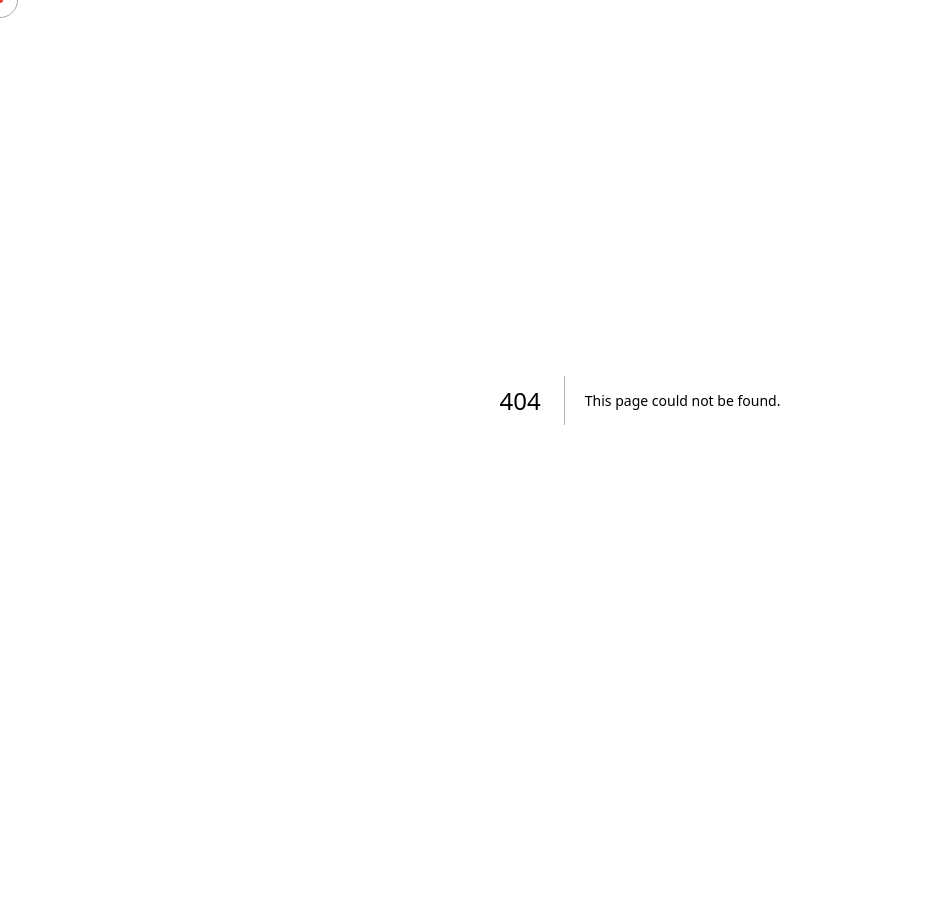
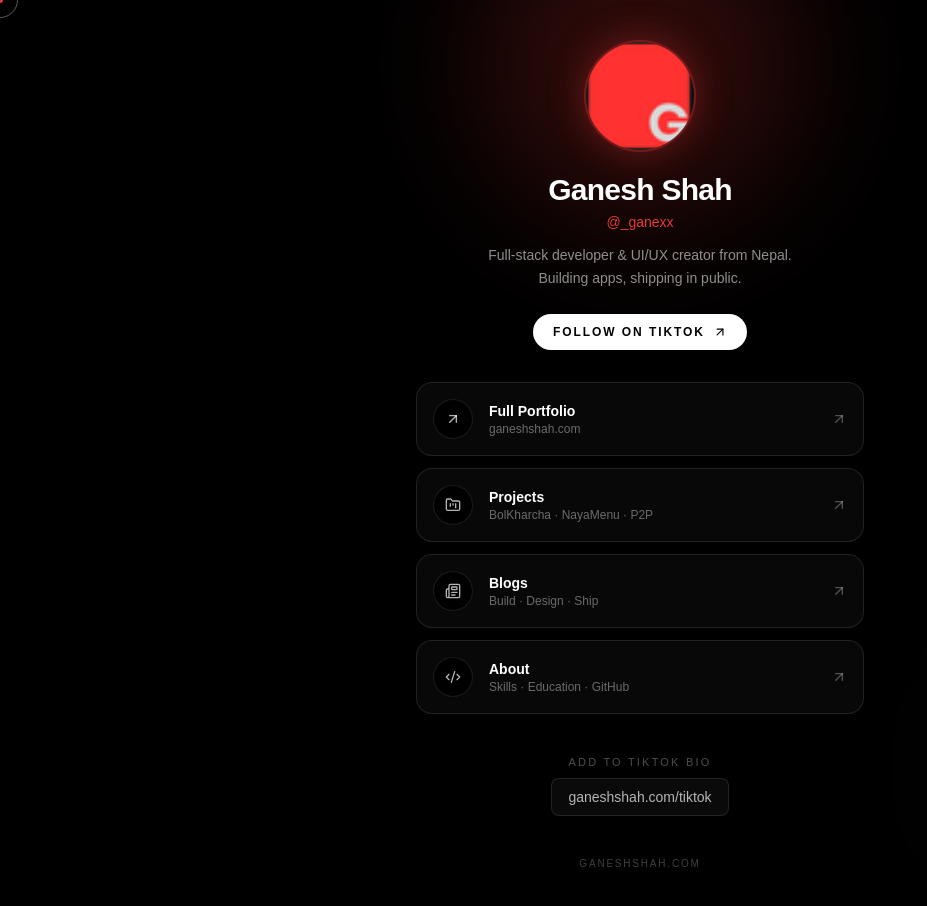
Before and after one commit to ganexhshah/ganexh, a Next.js app in the folder frontend/: page /tiktok in a window 1280 px wide. Before the commit this address had no page. Shown: the top 906 px of the page, without its empty margins (0-927 px from the left). Before the commit the page ends 800 px from the top, so only its background shows below. Built offline with nearby package versions, Linux system fonts and the light colour scheme; a web font is replaced by a local one; what tailwindcss-autocontrast, tailwindcss-react-aria-components, tailwindcss-with would draw is missing.

Commit message:
Add TikTok bio landing page at /tiktok.

```diff
--- a/frontend/src/app/sitemap.ts
+++ b/frontend/src/app/sitemap.ts
@@ -30,6 +30,12 @@ export default function sitemap(): MetadataRoute.Sitemap {
       changeFrequency: "monthly",
       priority: 0.8,
     },
+    {
+      url: `${siteConfig.url}/tiktok`,
+      lastModified: new Date(),
+      changeFrequency: "monthly",
+      priority: 0.85,
+    },
   ];
 
   const projectRoutes: MetadataRoute.Sitemap = projects.map((project) => ({
--- /dev/null
+++ b/frontend/src/app/tiktok/page.tsx
@@ -0,0 +1,131 @@
+import type { Metadata } from "next";
+import Image from "next/image";
+import Link from "next/link";
+import { ArrowUpRight, Code2, FolderKanban, Newspaper } from "lucide-react";
+
+import { siteConfig } from "@/data/site";
+import { socialLinks } from "@/data/social";
+
+export const metadata: Metadata = {
+  title: "TikTok @_ganexx",
+  description:
+    "Ganesh Shah on TikTok as @_ganexx — full-stack developer from Nepal. Visit ganeshshah.com for projects, blogs, and portfolio.",
+  alternates: { canonical: `${siteConfig.url}/tiktok` },
+  openGraph: {
+    title: "Ganesh Shah on TikTok — @_ganexx | ganeshshah.com",
+    description:
+      "Follow @_ganexx on TikTok. Explore the full portfolio at ganeshshah.com.",
+    url: `${siteConfig.url}/tiktok`,
+  },
+};
+
+const links = [
+  {
+    href: "/",
+    label: "Full Portfolio",
+    sub: "ganeshshah.com",
+    icon: ArrowUpRight,
+  },
+  {
+    href: "/projects",
+    label: "Projects",
+    sub: "BolKharcha · NayaMenu · P2P",
+    icon: FolderKanban,
+  },
+  {
+    href: "/blogs",
+    label: "Blogs",
+    sub: "Build · Design · Ship",
+    icon: Newspaper,
+  },
+  {
+    href: "/about",
+    label: "About",
+    sub: "Skills · Education · GitHub",
+    icon: Code2,
+  },
+];
+
+export default function TikTokPage() {
+  return (
+    <div className="relative flex min-h-dvh flex-col items-center overflow-hidden bg-black px-4 py-10 text-white sm:px-6">
+      <div
+        aria-hidden="true"
+        className="pointer-events-none absolute -top-24 left-1/2 size-80 -translate-x-1/2 rounded-full bg-[#e53935]/20 blur-3xl"
+      />
+      <div
+        aria-hidden="true"
+        className="pointer-events-none absolute bottom-0 right-0 size-72 rounded-full bg-white/5 blur-3xl"
+      />
+
+      <main className="relative z-10 flex w-full max-w-md flex-1 flex-col items-center">
+        <div className="relative size-24 overflow-hidden rounded-full border-2 border-[#e53935]/50 bg-black shadow-[0_0_40px_-8px_rgba(229,57,53,0.55)] sm:size-28">
+          <Image
+            src="/fev.png"
+            alt="Ganesh Shah"
+            fill
+            priority
+            className="object-cover"
+            sizes="112px"
+          />
+        </div>
+
+        <h1 className="mt-5 text-2xl font-bold tracking-tight sm:text-3xl">
+          Ganesh Shah
+        </h1>
+        <p className="mt-1 text-sm font-medium text-[#e53935]">
+          {socialLinks.tiktokHandle}
+        </p>
+        <p className="mt-3 max-w-xs text-center text-sm leading-relaxed text-white/55">
+          Full-stack developer &amp; UI/UX creator from Nepal. Building apps,
+          shipping in public.
+        </p>
+
+        <a
+          href={socialLinks.tiktok}
+          target="_blank"
+          rel="noopener noreferrer"
+          className="mt-6 inline-flex items-center gap-2 rounded-full bg-white px-5 py-2.5 text-xs font-semibold uppercase tracking-[0.16em] text-black transition-opacity hover:opacity-90"
+        >
+          Follow on TikTok
+          <ArrowUpRight className="size-3.5" />
+        </a>
+
+        <div className="mt-8 w-full space-y-3">
+          {links.map((item) => {
+            const Icon = item.icon;
+            return (
+              <Link
+                key={item.href}
+                href={item.href}
+                className="group flex w-full items-center gap-4 rounded-2xl border border-white/10 bg-white/[0.03] px-4 py-4 transition-colors hover:border-[#e53935]/40 hover:bg-white/[0.06]"
+              >
+                <span className="flex size-10 shrink-0 items-center justify-center rounded-full border border-white/10 bg-black text-white/70 transition-colors group-hover:border-[#e53935]/40 group-hover:text-[#e53935]">
+                  <Icon className="size-4" />
+                </span>
+                <span className="min-w-0 flex-1 text-left">
+                  <span className="block text-sm font-semibold text-white">
+                    {item.label}
+                  </span>
+                  <span className="block text-xs text-white/40">{item.sub}</span>
+                </span>
+                <ArrowUpRight className="size-4 shrink-0 text-white/30 transition-transform group-hover:translate-x-0.5 group-hover:-translate-y-0.5 group-hover:text-[#e53935]" />
+              </Link>
+            );
+          })}
+        </div>
+
+        <p className="mt-10 text-center text-[11px] uppercase tracking-[0.2em] text-white/30">
+          Add to TikTok bio
+        </p>
+        <p className="mt-2 select-all rounded-lg border border-white/10 bg-white/[0.04] px-4 py-2 text-center text-sm text-white/70">
+          ganeshshah.com/tiktok
+        </p>
+      </main>
+
+      <p className="relative z-10 mt-10 text-[10px] uppercase tracking-[0.18em] text-white/25">
+        ganeshshah.com
+      </p>
+    </div>
+  );
+}
--- a/frontend/src/components/json-ld.tsx
+++ b/frontend/src/components/json-ld.tsx
@@ -15,6 +15,7 @@ export function JsonLd() {
       socialLinks.github,
       socialLinks.linkedin,
       socialLinks.instagram,
+      socialLinks.tiktok,
     ],
     address: {
       "@type": "PostalAddress",
--- a/frontend/src/components/navbar.tsx
+++ b/frontend/src/components/navbar.tsx
@@ -84,6 +84,12 @@ const socialCommands: CommandAction[] = [
     textValue: "Instagram ganesh_sha1",
     label: "Instagram",
     href: socialLinks.instagram,
+  },
+  {
+    id: "tiktok",
+    textValue: "TikTok _ganexx",
+    label: "TikTok",
+    href: socialLinks.tiktok,
   },
   {
     id: "email",
--- a/frontend/src/data/social.ts
+++ b/frontend/src/data/social.ts
@@ -2,6 +2,8 @@ export const socialLinks = {
   github: "https://github.com/ganexhshah",
   linkedin: "https://www.linkedin.com/in/ganesh-shah2064",
   instagram: "https://www.instagram.com/ganesh_sha1",
+  tiktok: "https://www.tiktok.com/@_ganexx",
+  tiktokHandle: "@_ganexx",
   email: "hello.ganeshshah@gmail.com",
   mailto: "mailto:hello.ganeshshah@gmail.com",
 } as const;
@@ -11,4 +13,5 @@ export const contactLinks = [
   { label: "GitHub", href: socialLinks.github },
   { label: "LinkedIn", href: socialLinks.linkedin },
   { label: "Instagram", href: socialLinks.instagram },
+  { label: "TikTok", href: socialLinks.tiktok },
 ] as const;
```
